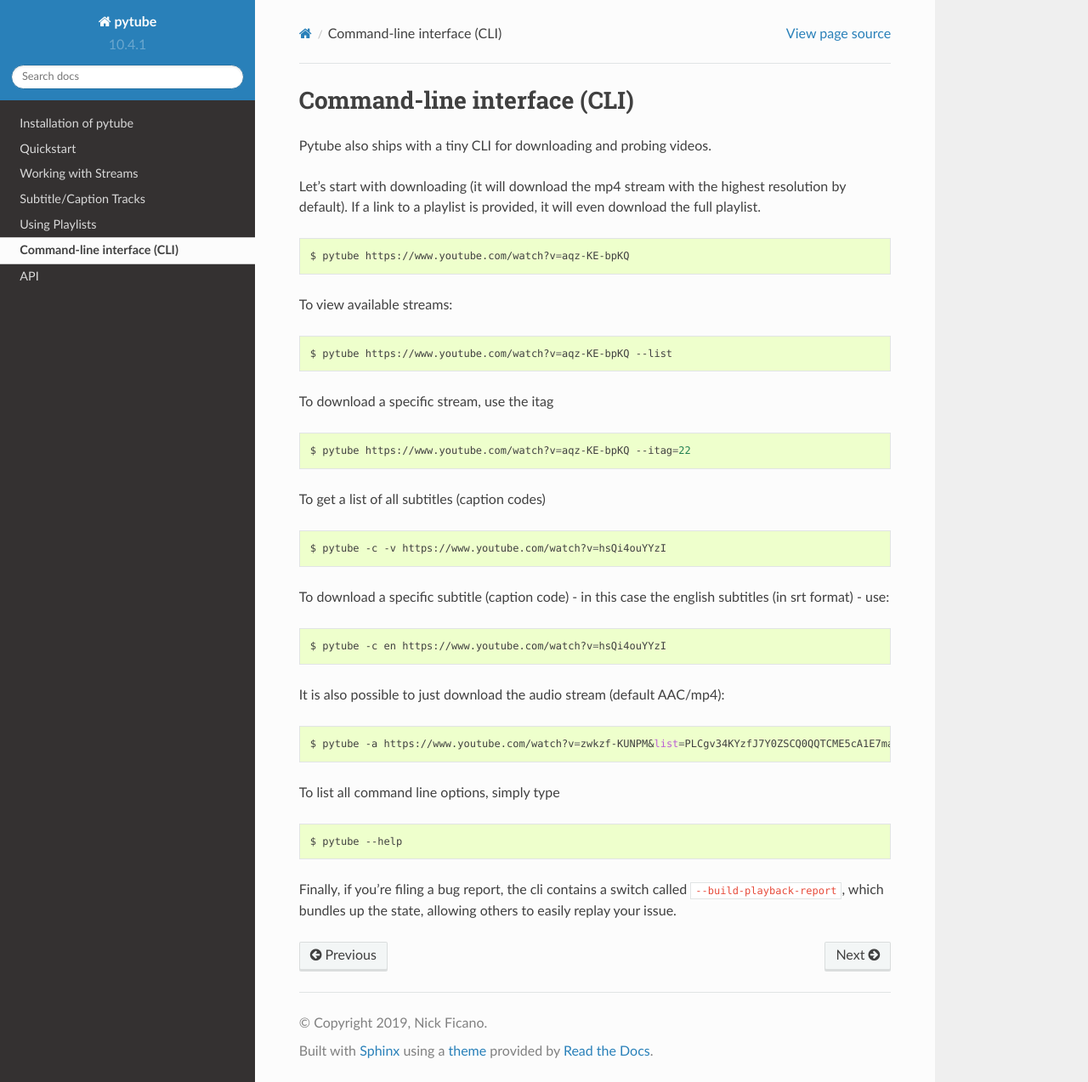
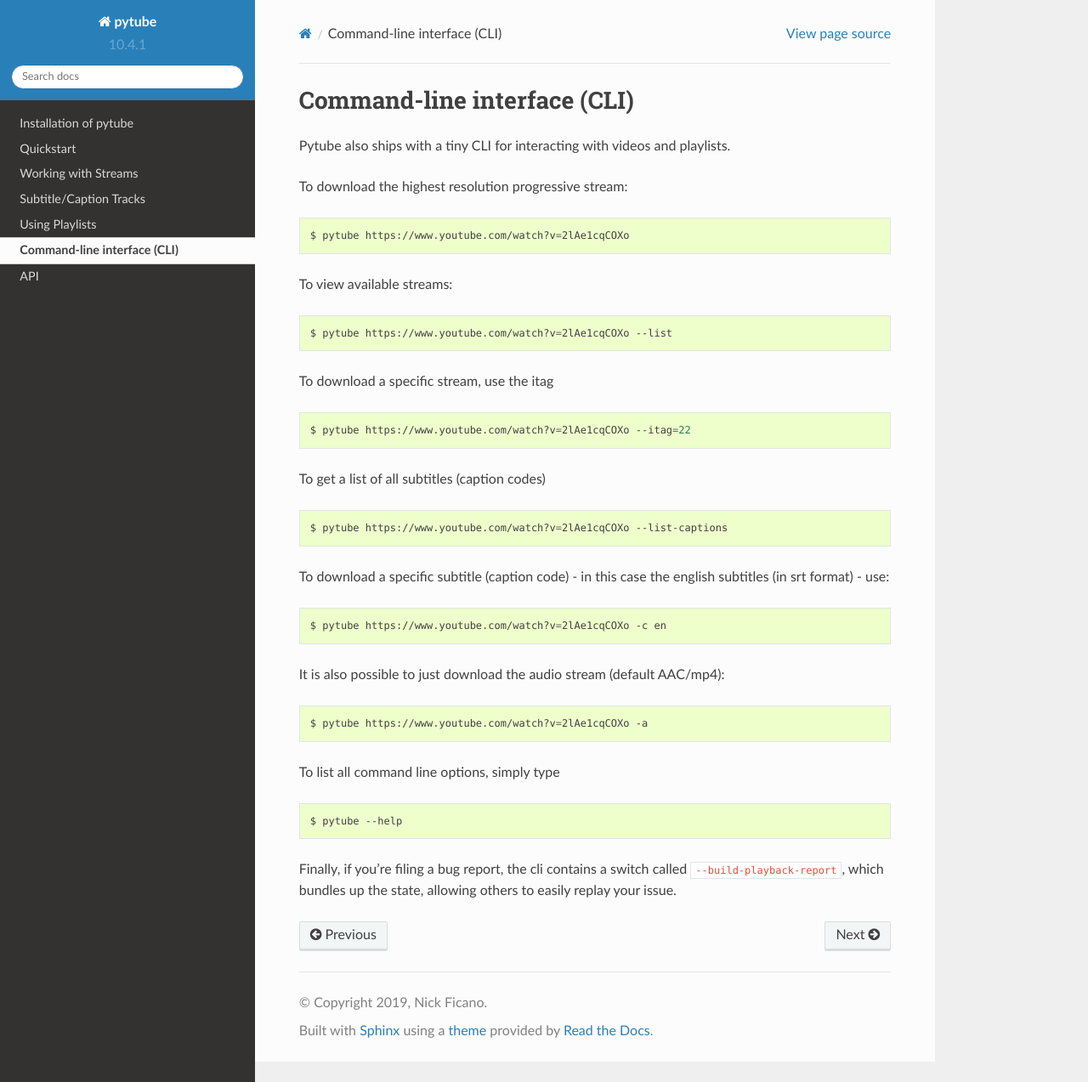
Before and after one commit to pytube/pytube, a Sphinx documentation site: the page built from docs/user/cli.rst, in a window 1280 px wide and 1273 px high. Shown: the whole window at 85% size. Built offline with Sphinx 7.4.7 and the Read the Docs theme 2.0.0, drawn with Linux system fonts in a browser that asks for light colours.

Commit message:
Changed URLs to match rest of documentation. Added -lc flag to list captions available, and made -c require an argument. Slight reorganization of default behavior.

```diff
--- a/docs/user/cli.rst
+++ b/docs/user/cli.rst
@@ -3,47 +3,44 @@
 Command-line interface (CLI)
 =============================
 
-Pytube also ships with a tiny CLI for downloading and probing
-videos.
+Pytube also ships with a tiny CLI for interacting with videos and playlists.
 
-Let's start with downloading (it will download the mp4 stream with the
-highest resolution by default). If a link to a playlist is provided,
-it will even download the full playlist.
+To download the highest resolution progressive stream:
 
 .. code:: bash
 
-    $ pytube https://www.youtube.com/watch?v=aqz-KE-bpKQ
+    $ pytube https://www.youtube.com/watch?v=2lAe1cqCOXo
 
 To view available streams:
 
 .. code:: bash
 
-    $ pytube https://www.youtube.com/watch?v=aqz-KE-bpKQ --list
+    $ pytube https://www.youtube.com/watch?v=2lAe1cqCOXo --list
 
 To download a specific stream, use the itag
 
 .. code:: bash
 
-    $ pytube https://www.youtube.com/watch?v=aqz-KE-bpKQ --itag=22
+    $ pytube https://www.youtube.com/watch?v=2lAe1cqCOXo --itag=22
 
 To get a list of all subtitles (caption codes)
 
 .. code:: bash
 
-    $ pytube -c -v https://www.youtube.com/watch?v=hsQi4ouYYzI
+    $ pytube https://www.youtube.com/watch?v=2lAe1cqCOXo --list-captions
 
 To download a specific subtitle (caption code) - in this case the
 english subtitles (in srt format) - use:
 
 .. code:: bash
 
-    $ pytube -c en https://www.youtube.com/watch?v=hsQi4ouYYzI
+    $ pytube https://www.youtube.com/watch?v=2lAe1cqCOXo -c en
 
 It is also possible to just download the audio stream (default AAC/mp4):
 
 .. code:: bash
 
-    $ pytube -a https://www.youtube.com/watch?v=zwkzf-KUNPM&list=PLCgv34KYzfJ7Y0ZSCQ0QQTCME5cA1E7ma
+    $ pytube https://www.youtube.com/watch?v=2lAe1cqCOXo -a
 
 To list all command line options, simply type
 
```
Also changed, not shown: README.md (+8 -9 lines), 1 other file.
